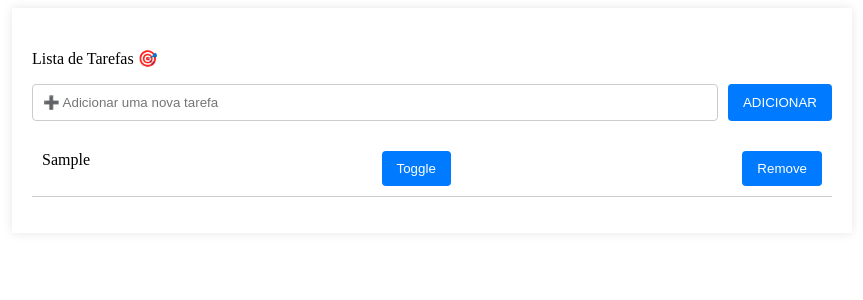
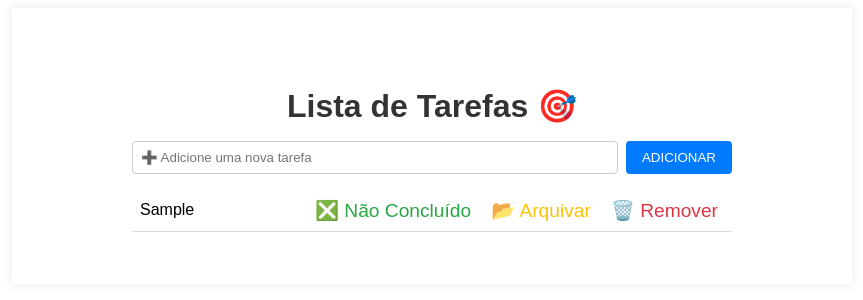
Before and after one commit to Hagliberto/todo, an Angular app in the folder todo-list/: page / in a window 1280 px wide. Both pictures are taken after typing "Sample" into the empty fields and a click on the button "ADICIONAR". Shown: the top 300 px of the page, without its empty margins (208-1071 px from the left). Built offline with nearby package versions, Linux system fonts and the light colour scheme.

Commit message:
Melhorias gerais

```diff
--- a/todo-list/package.json
+++ b/todo-list/package.json
@@ -11,7 +11,7 @@
   },
   "private": true,
   "dependencies": {
-    "@angular/animations": "^18.1.0",
+    "@angular/animations": "^18.1.3",
     "@angular/common": "^18.1.0",
     "@angular/compiler": "^18.1.0",
     "@angular/core": "^18.1.0",
@@ -22,6 +22,7 @@
     "@angular/router": "^18.1.0",
     "@angular/ssr": "^18.1.3",
     "express": "^4.18.2",
+    "ngx-toastr": "^19.0.0",
     "rxjs": "~7.8.0",
     "tslib": "^2.3.0",
     "zone.js": "~0.14.3"
--- a/todo-list/src/app/todo/todo.component.html
+++ b/todo-list/src/app/todo/todo.component.html
@@ -1,13 +1,28 @@
-<p>Lista de Tarefas 🎯</p>
+<div class="todo-container">
+  <h1>Lista de Tarefas 🎯</h1>
 
-<form (submit)="addTask()">
-  <input [(ngModel)]="newTask" placeholder="➕ Adicionar uma nova tarefa" name="task">
-  <button type="submit">ADICIONAR</button>
-</form>
-<ul>
-  <li *ngFor="let task of tasks; let i = index">
-    <span [class.completed]="task.completed">{{ task.name }}</span>
-    <button (click)="toggleTask(i)">Toggle</button>
-    <button (click)="removeTask(i)">Remove</button>
-  </li>
-</ul>
+  <form (submit)="addTask()" class="task-form">
+    <input
+      [(ngModel)]="newTask"
+      placeholder="➕ Adicione uma nova tarefa"
+      name="task"
+      required
+    />
+    <button type="submit" class="add-task-btn">ADICIONAR</button>
+  </form>
+
+  <ul class="task-list">
+    <li *ngFor="let task of tasks; let i = index"
+        [class.completed]="task.completed"
+        [class.archived]="task.archived">
+      <span class="task-name">{{ task.name }}</span>
+      <button *ngIf="!task.archived" (click)="toggleTask(i)" class="toggle-btn">
+        {{ task.completed ? '✅ Concluído' : '❎ Não Concluído' }}
+      </button>
+      <button (click)="toggleArchiveTask(i)" class="archive-btn">
+        {{ task.archived ? '📦 Arquivado' : '📂 Arquivar' }}
+      </button>
+      <button *ngIf="!task.archived" (click)="removeTask(i)" class="remove-btn">🗑️ Remover</button>
+    </li>
+  </ul>
+</div>
--- a/todo-list/src/app/todo/todo.component.scss
+++ b/todo-list/src/app/todo/todo.component.scss
@@ -1,50 +1,86 @@
-/* src/app/todo/todo.component.css */
+.todo-container {
+  max-width: 600px;
+  margin: auto;
+  padding: 1rem;
+  font-family: Arial, sans-serif;
 
-/* Estilos para o componente TodoComponent */
+  h1 {
+    text-align: center;
+    margin-bottom: 1rem;
+    color: #333;
+  }
 
-/* Estilo para o formulário de tarefas */
-form {
+  .task-form {
     display: flex;
-  justify-content: space-between;
-  margin-bottom: 20px;
-}
+    gap: 0.5rem;
+    margin-bottom: 1rem;
 
     input {
       flex: 1;
-  padding: 10px;
+      padding: 0.5rem;
       border: 1px solid #ccc;
-  border-radius: 4px;
-  margin-right: 10px;
-}
-
-button {
-  padding: 10px 15px;
-  border: none;
-  background-color: #007bff;
-  color: white;
-  cursor: pointer;
       border-radius: 4px;
     }
 
-button:hover {
+    .add-task-btn {
+      background-color: #007bff;
+      color: white;
+      border: none;
+      border-radius: 4px;
+      padding: 0.5rem 1rem;
+      cursor: pointer;
+    }
+
+    .add-task-btn:hover {
       background-color: #0056b3;
     }
+  }
 
-/* Estilo para a lista de tarefas */
-ul {
-  list-style: none;
+  .task-list {
+    list-style-type: none;
     padding: 0;
-}
 
     li {
       display: flex;
+      align-items: center;
       justify-content: space-between;
-  padding: 10px;
-  border-bottom: 1px solid #ccc;
+      padding: 0.5rem;
+      border-bottom: 1px solid #ddd;
+
+      &.archived {
+        background-color: #f8f9fa;
+        color: #6c757d;
+      }
     }
 
-/* Estilo para a tarefa concluída */
+    .task-name {
+      flex: 1;
+      margin-right: 1rem;
+    }
+
+    .toggle-btn, .archive-btn, .remove-btn {
+      border: none;
+      background: none;
+      cursor: pointer;
+      font-size: 1.2rem;
+      margin-left: 0.5rem;
+    }
+
+    .toggle-btn {
+      color: #28a745;
+    }
+
+    .archive-btn {
+      color: #ffc107;
+    }
+
+    .remove-btn {
+      color: #dc3545;
+    }
+
     .completed {
       text-decoration: line-through;
-  color: #888;
+      color: #6c757d;
     }
+  }
+}
--- a/todo-list/src/app/todo/todo.component.ts
+++ b/todo-list/src/app/todo/todo.component.ts
@@ -1,8 +1,6 @@
 import { CommonModule } from '@angular/common';
 import { Component } from '@angular/core';
 import { FormsModule } from '@angular/forms';
-
-
 
 @Component({
   selector: 'app-todo',
@@ -13,11 +11,11 @@ import { FormsModule } from '@angular/forms';
 })
 export class TodoComponent {
   newTask: string = '';
-  tasks: { name: string, completed: boolean }[] = [];
+  tasks: { name: string, completed: boolean, archived: boolean }[] = [];
 
   addTask() {
     if (this.newTask.trim()) {
-      this.tasks.push({ name: this.newTask, completed: false });
+      this.tasks.push({ name: this.newTask, completed: false, archived: false });
       this.newTask = '';
     }
   }
@@ -29,4 +27,8 @@ export class TodoComponent {
   removeTask(index: number) {
     this.tasks.splice(index, 1);
   }
+
+  toggleArchiveTask(index: number) {
+    this.tasks[index].archived = !this.tasks[index].archived;
+  }
 }
```
Also changed, not shown: todo-list/src/app/app.component.scss (line endings or trailing spaces), 1 other file (tests, documents, lock files or other folders). Lines whose indentation alone changed are shown as unchanged.
